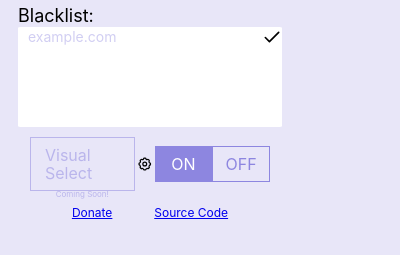
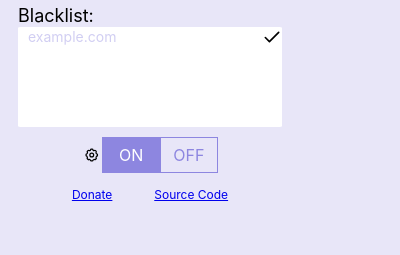
Before and after one commit to epicmet/rtlit, a browser extension: page popup/index.html in a window 400 px wide. Shown: the part 57-312 px from the top of the page. Drawn offline with Linux system fonts and the light colour scheme.

Commit message:
feat: Stop viewing select visual button

```diff
--- a/popup/index.html
+++ b/popup/index.html
@@ -59,9 +59,9 @@
         </div>
       </section>
       <section class="buttons-container">
-        <div class="btn visual-select-btn coming-soon" id="visual-select-btn">
-          visual select
-        </div>
+        <!-- <div class="btn visual-select-btn coming-soon" id="visual-select-btn"> -->
+        <!--   visual select -->
+        <!-- </div> -->
         <svg
           id="go-to-options"
           viewBox="0 0 24 24"
--- a/popup/styles.css
+++ b/popup/styles.css
@@ -127,7 +127,7 @@ h1 > span {
   width: 100%;
   display: flex;
   flex-direction: row;
-  justify-content: space-between;
+  justify-content: center;
   align-items: center;
 }
 
```
